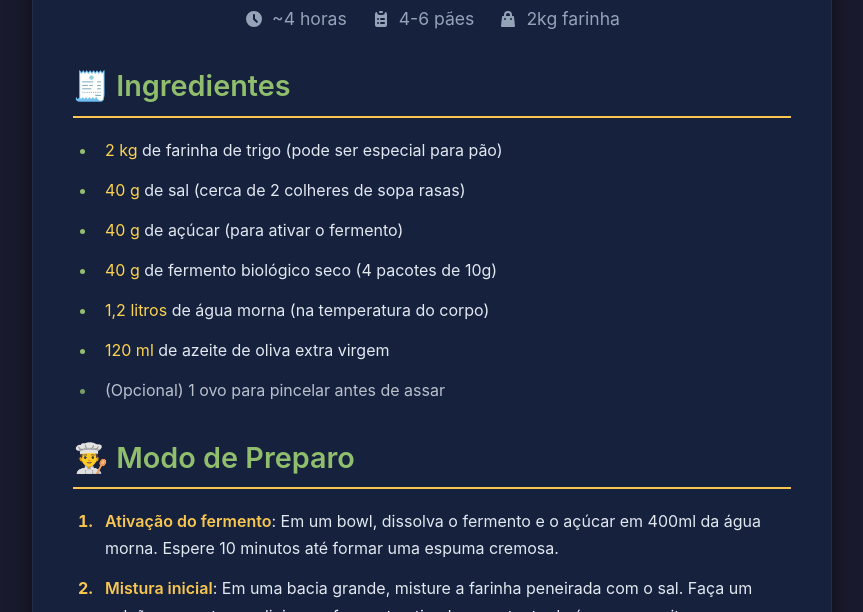
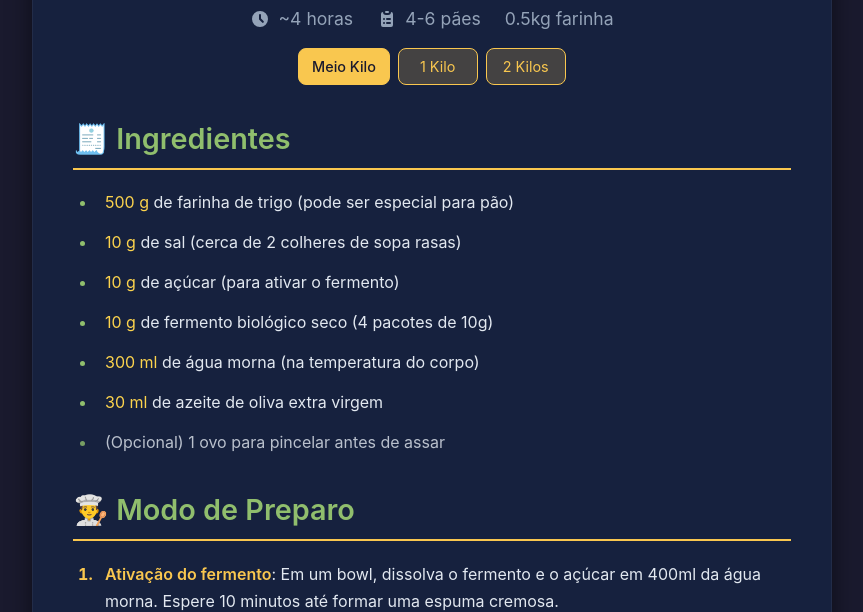
Before and after one commit to bemestardojardim/Pan, a plain HTML site: page Pão.html in a window 1280 px wide. Shown: the part 525-1137 px from the top of the page, without its empty margins (208-1071 px from the left). Drawn offline with nearby package versions, Linux system fonts and the light colour scheme.

Commit message:
Update Pão.html

```diff
--- a/Pão.html
+++ b/Pão.html
@@ -47,7 +47,7 @@
             font-size: 1.1rem;
             color: var(--text-secondary);
             text-align: center;
-            margin-bottom: 2rem;
+            margin-bottom: 1rem;
             display: flex;
             justify-content: center;
             gap: 1.5rem;
@@ -120,6 +120,37 @@
             font-weight: 600;
         }
 
+        .quantity-buttons {
+            display: flex;
+            justify-content: center;
+            gap: 0.5rem;
+            margin-bottom: 1.5rem;
+            flex-wrap: wrap;
+        }
+
+        .quantity-button {
+            padding: 0.4rem 0.8rem;
+            background-color: rgba(249, 199, 79, 0.2);
+            color: var(--primary);
+            border: 1px solid var(--primary);
+            border-radius: 0.5rem;
+            cursor: pointer;
+            transition: all 0.3s ease;
+            font-size: 0.9rem;
+            min-width: 80px;
+            text-align: center;
+        }
+
+        .quantity-button:hover {
+            background-color: rgba(249, 199, 79, 0.3);
+        }
+
+        .quantity-button.active {
+            background-color: var(--primary);
+            color: var(--dark);
+            font-weight: 500;
+        }
+
         @media (max-width: 768px) {
             .recipe-container {
                 margin: 1rem;
@@ -133,6 +164,16 @@
             .recipe-meta {
                 flex-direction: column;
                 gap: 0.5rem;
+            }
+
+            .quantity-buttons {
+                gap: 0.3rem;
+            }
+
+            .quantity-button {
+                padding: 0.3rem 0.6rem;
+                font-size: 0.85rem;
+                min-width: 70px;
             }
         }
     </style>
@@ -155,22 +196,27 @@
                 </svg>
                 4-6 pães
             </span>
-            <span class="meta-item">
+            <span class="meta-item" id="flour-amount">
                 <svg xmlns="http://www.w3.org/2000/svg" class="h-5 w-5" viewBox="0 0 20 20" fill="currentColor">
                     <path fill-rule="evenodd" d="M10 2a4 4 0 00-4 4v1H5a1 1 0 00-.994.89l-1 9A1 1 0 004 18h12a1 1 0 00.994-1.11l-1-9A1 1 0 0015 7h-1V6a4 4 0 00-4-4zm2 5V6a2 2 0 10-4 0v1h4zm-6 3a1 1 0 112 0 1 1 0 01-2 0zm7-1a1 1 0 100 2 1 1 0 000-2z" clip-rule="evenodd" />
                 </svg>
                 2kg farinha
             </span>
         </div>
+        <div class="quantity-buttons">
+            <button class="quantity-button active" data-quantity="0.5">Meio Kilo</button>
+            <button class="quantity-button" data-quantity="1">1 Kilo</button>
+            <button class="quantity-button" data-quantity="2">2 Kilos</button>
+        </div>
 
         <h2 class="section-title">🧾 Ingredientes</h2>
-        <ul class="ingredient-list list-disc">
-            <li><span class="text-yellow-300">2 kg</span> de farinha de trigo (pode ser especial para pão)</li>
-            <li><span class="text-yellow-300">40 g</span> de sal (cerca de 2 colheres de sopa rasas)</li>
-            <li><span class="text-yellow-300">40 g</span> de açúcar (para ativar o fermento)</li>
-            <li><span class="text-yellow-300">40 g</span> de fermento biológico seco (4 pacotes de 10g)</li>
-            <li><span class="text-yellow-300">1,2 litros</span> de água morna (na temperatura do corpo)</li>
-            <li><span class="text-yellow-300">120 ml</span> de azeite de oliva extra virgem</li>
+        <ul class="ingredient-list list-disc" id="ingredients-list">
+            <li><span class="text-yellow-300" data-ingredient="flour">2 kg</span> de farinha de trigo (pode ser especial para pão)</li>
+            <li><span class="text-yellow-300" data-ingredient="salt">40 g</span> de sal (cerca de 2 colheres de sopa rasas)</li>
+            <li><span class="text-yellow-300" data-ingredient="sugar">40 g</span> de açúcar (para ativar o fermento)</li>
+            <li><span class="text-yellow-300" data-ingredient="yeast">40 g</span> de fermento biológico seco (4 pacotes de 10g)</li>
+            <li><span class="text-yellow-300" data-ingredient="water">1,2 litros</span> de água morna (na temperatura do corpo)</li>
+            <li><span class="text-yellow-300" data-ingredient="oil">120 ml</span> de azeite de oliva extra virgem</li>
             <li class="opacity-80">(Opcional) 1 ovo para pincelar antes de assar</li>
         </ul>
 
@@ -197,5 +243,49 @@
             </ul>
         </div>
     </div>
+
+    <script>
+        const ingredients = {
+            flour: { base: 2000, unit: 'g' }, // 2 kg
+            salt: { base: 40, unit: 'g' },   // 40 g
+            sugar: { base: 40, unit: 'g' },  // 40 g
+            yeast: { base: 40, unit: 'g' },  // 40 g
+            water: { base: 1200, unit: 'ml' }, // 1,2 litros
+            oil: { base: 120, unit: 'ml' }   // 120 ml
+        };
+
+        document.querySelectorAll('.quantity-button').forEach(button => {
+            button.addEventListener('click', () => {
+                const quantity = parseFloat(button.dataset.quantity);
+                updateRecipe(quantity);
+
+                // Remove active class from all buttons
+                document.querySelectorAll('.quantity-button').forEach(btn => btn.classList.remove('active'));
+                button.classList.add('active');
+            });
+        });
+
+        function updateRecipe(quantity) {
+            const scale = quantity / 2; // Scale factor based on 2kg as base
+
+            // Update ingredients
+            document.querySelectorAll('[data-ingredient]').forEach(element => {
+                const ingredient = element.dataset.ingredient;
+                const newValue = (ingredients[ingredient].base * scale).toFixed(ingredients[ingredient].unit === 'g' || ingredients[ingredient].unit === 'ml' ? 0 : 1);
+                element.textContent = `${newValue} ${ingredients[ingredient].unit}`;
+            });
+
+            // Update flour amount in meta
+            const flourAmount = document.getElementById('flour-amount');
+            flourAmount.textContent = `${quantity}kg farinha`;
+
+            // Update title
+            const title = document.querySelector('.recipe-title');
+            title.textContent = `Pão Caseiro Artesanal | ${quantity}kg`;
+        }
+
+        // Initial load with 0.5kg
+        updateRecipe(0.5);
+    </script>
 </body>
 </html>
```
